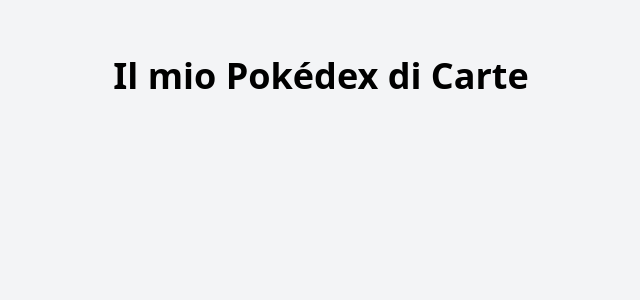
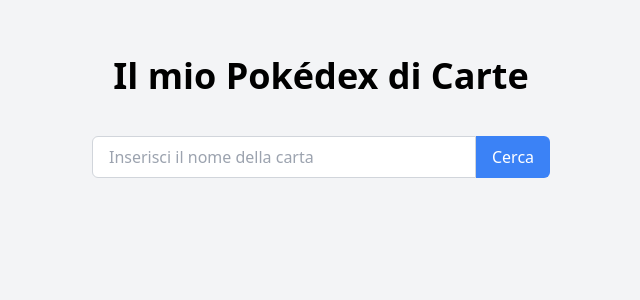
Before and after one commit to zimluca/pokedex-tcg, a Flask app: page / in a window 1280 px wide. Shown: the top 300 px of the page, without its empty margins (319-959 px from the left). Run offline with Flask 3, Linux system fonts and the light colour scheme.

Commit message:
feat: aggiungi funzionalità di ricerca e visualizzazione delle carte
Co-authored-by: aider (ollama_chat/qwen2.5-coder:32b) <aider@aider.chat>

```diff
--- a/app.py
+++ b/app.py
@@ -1,4 +1,5 @@
-from flask import Flask, render_template
+from flask import Flask, render_template, request, jsonify
+import requests
 from models import db
 
 app = Flask(__name__)
@@ -10,6 +11,31 @@ db.init_app(app)
 def index():
     return render_template('index.html')
 
+@app.route('/search', methods=['GET'])
+def search():
+    query = request.args.get('query', '')
+    if not query:
+        return render_template('index.html', results=[])
+
+    response = requests.get(f"https://api.pokemontcg.io/v2/cards?q=name:{query}")
+    data = response.json()
+    cards = []
+
+    for card in data.get('data', []):
+        name = card.get('name', '')
+        id_set = card.get('set', {}).get('id', '')
+        image_url = card.get('images', {}).get('small', '')
+        market_price = card.get('tcgplayer', {}).get('prices', {}).get('market', {}).get('price', 'N/A')
+
+        cards.append({
+            'nome_carta': name,
+            'id_set': id_set,
+            'immagine_url': image_url,
+            'prezzo_stimato': market_price
+        })
+
+    return render_template('index.html', results=cards)
+
 if __name__ == "__main__":
     with app.app_context():
         db.create_all()
--- a/requirements.txt
+++ b/requirements.txt
@@ -1,2 +1,3 @@
 Flask
 Flask-SQLAlchemy
+requests
--- a/templates/index.html
+++ b/templates/index.html
@@ -9,6 +9,22 @@
 <body class="bg-gray-100">
     <div class="container mx-auto p-4">
         <h1 class="text-4xl font-bold text-center mt-10">Il mio Pokédex di Carte</h1>
+        <form class="mt-10 flex justify-center" method="GET" action="/search">
+            <input type="text" name="query" class="border border-gray-300 rounded-l-md py-2 px-4 w-96" placeholder="Inserisci il nome della carta">
+            <button type="submit" class="bg-blue-500 text-white rounded-r-md py-2 px-4">Cerca</button>
+        </form>
+        <div class="grid grid-cols-1 sm:grid-cols-2 md:grid-cols-3 lg:grid-cols-4 gap-4 mt-10" id="results">
+            {% for card in results %}
+            <div class="bg-white rounded-lg shadow-md overflow-hidden">
+                <img src="{{ card.immagine_url }}" alt="{{ card.nome_carta }}" class="w-full h-48 object-cover">
+                <div class="p-4">
+                    <h2 class="text-xl font-bold">{{ card.nome_carta }}</h2>
+                    <p class="text-gray-600">Set: {{ card.id_set }}</p>
+                    <p class="text-gray-600">Prezzo stimato: {{ card.prezzo_stimato }}</p>
+                </div>
+            </div>
+            {% endfor %}
+        </div>
     </div>
 </body>
 </html>
```
